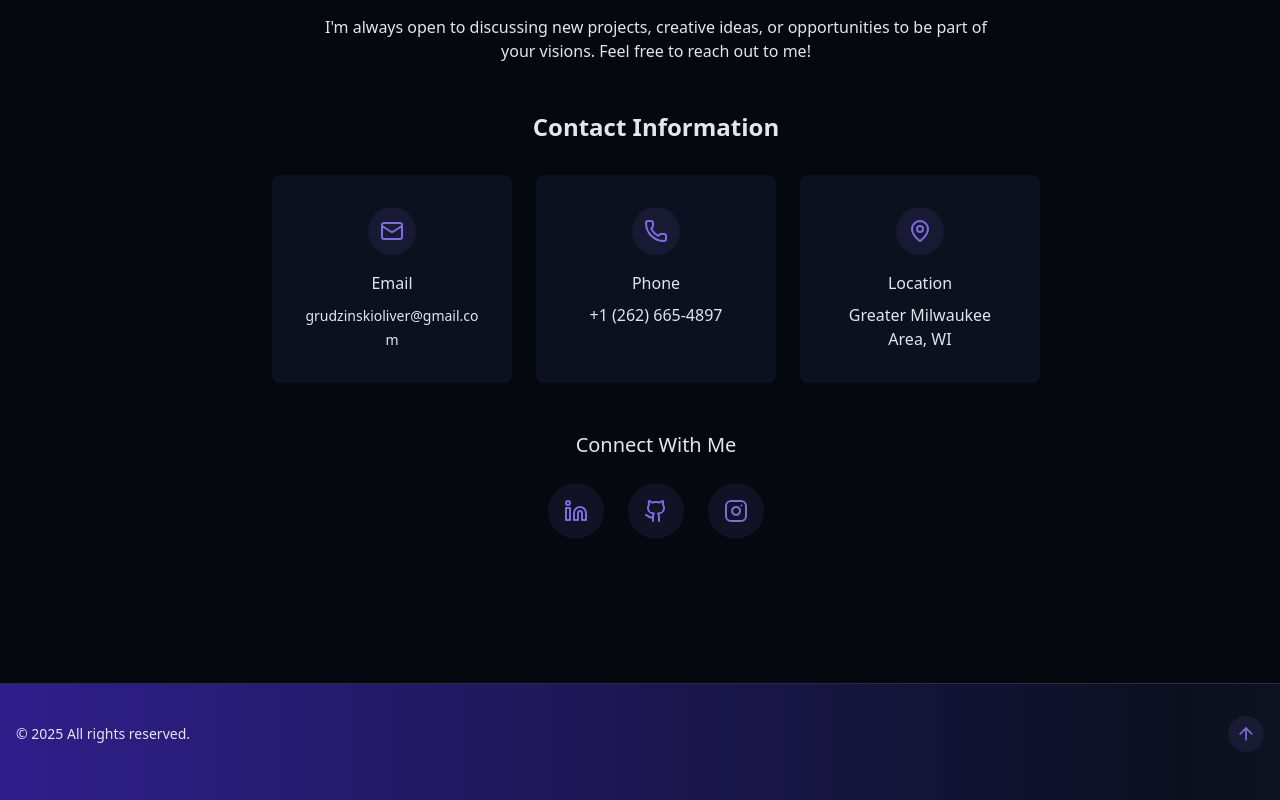
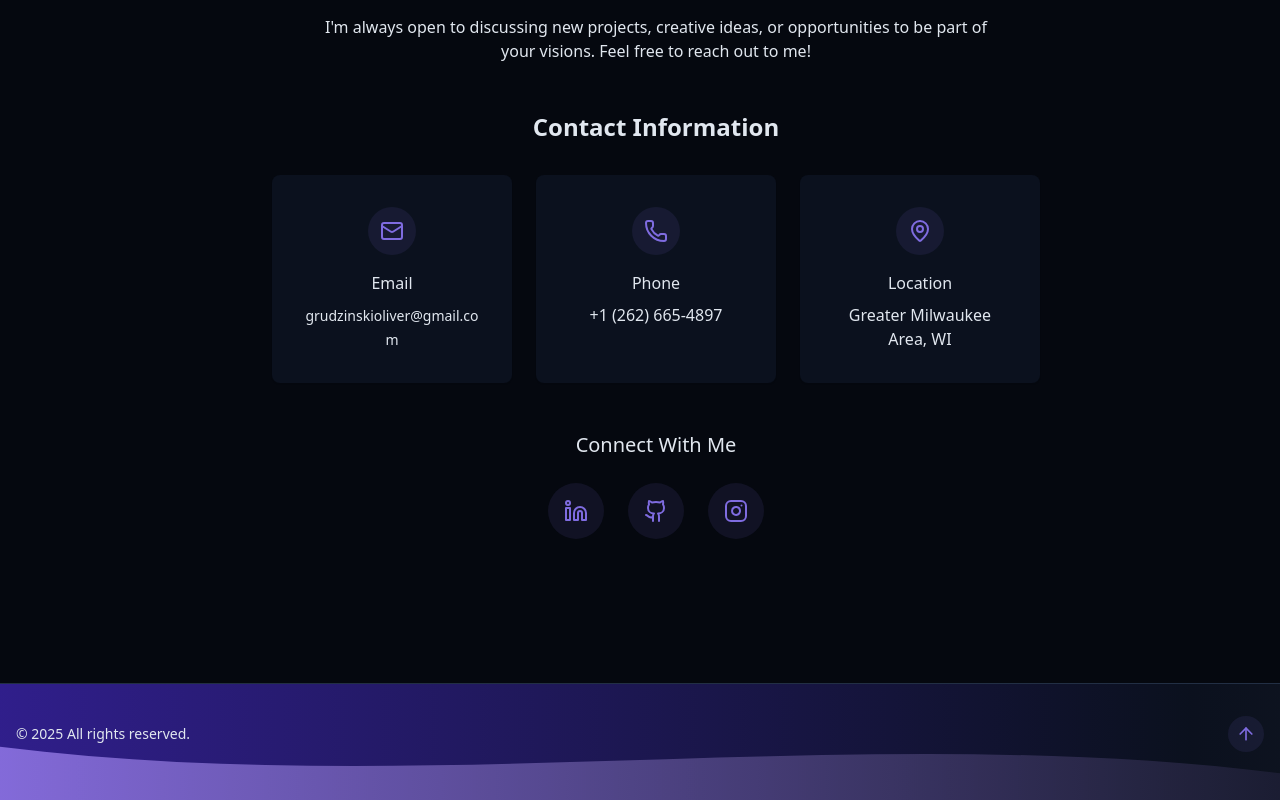
Before and after one commit to grudzinskio/Personal_Website, a React (Vite) app: page / in a window 1280 px wide. Shown: the part 4285-5085 px from the top of the page. Built offline with nearby package versions, Linux system fonts and the light colour scheme.

Commit message:
added wave

```diff
--- a/src/components/Footer.jsx
+++ b/src/components/Footer.jsx
@@ -1,14 +1,36 @@
-import { ArrowUp } from "lucide-react"
+// src/components/Footer.tsx
+
+import { ArrowUp } from "lucide-react";
+// The FooterParticles import is now gone
 
 export const Footer = () => {
     return (
-        <footer className="py-12 px-4 animated-gradient-footer relative border-t border-border mt-12 pt-8 flex flex-wrap justify-between items-center">
-            <p className="text-sm text-muted-foreground">
+        <footer className="py-12 px-4 animated-gradient-footer relative border-t border-border mt-12 pt-8 flex flex-wrap justify-between items-center overflow-hidden" style={{ position: "relative" }}>
+            {/* SVG Wave */}
+            <div className="absolute left-0 bottom-0 w-full z-10 pointer-events-none">
+                <svg viewBox="0 0 1440 120" fill="none" xmlns="http://www.w3.org/2000/svg" preserveAspectRatio="none" style={{ width: "100%", height: "80px" }}>
+                    <path
+                        d="M0,40 C480,120 960,0 1440,80 L1440,120 L0,120 Z"
+                        fill="url(#footerWaveGradient)"
+                        opacity="0.7"
+                    />
+                    <defs>
+                        <linearGradient id="footerWaveGradient" x1="0" y1="0" x2="1440" y2="0" gradientUnits="userSpaceOnUse">
+                            <stop stopColor="#a78bfa" />
+                            <stop offset="1" stopColor="#22223b" />
+                        </linearGradient>
+                    </defs>
+                </svg>
+            </div>
+
+            {/* The FooterParticles component is now gone */}
+
+            <p className="text-sm text-muted-foreground z-20">
                 &copy; {new Date().getFullYear()} All rights reserved.
             </p>
-            <a href="#hero" className="p-2 rounded-full bg-primary/10 hover:bg-primary/20 text-primary transition-colors">
+            <a href="#hero" className="p-2 rounded-full bg-primary/10 hover:bg-primary/20 text-primary transition-colors z-20">
                 <ArrowUp size={20} />
             </a>
         </footer>
-    )
+    );
 }
```
Also changed, not shown: 1 other file (tests, documents, lock files or other folders).
